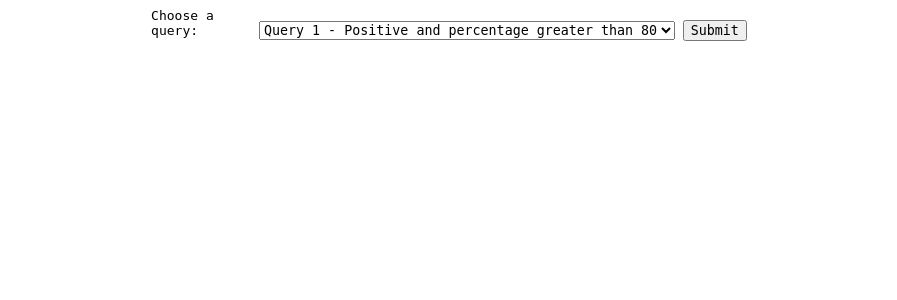
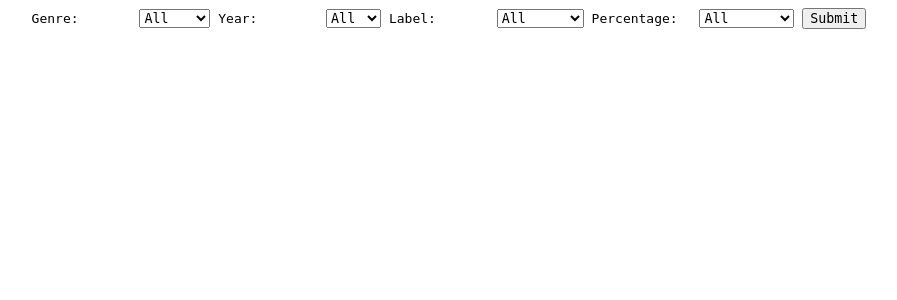
Before and after one commit to ArijeetC/texttech, a Flask app: page / in a window 1280 px wide. Shown: the top 300 px of the page, without its empty margins (191-1088 px from the left). Run offline with Flask 2, Linux system fonts and the light colour scheme.

Commit message:
Updated index.html

```diff
--- a/templates/index.html
+++ b/templates/index.html
@@ -36,39 +36,35 @@
 </head>
 <body>
     <div class="inputs">
-        <div class="block">
+        <!-- <div class="block">
             <label for="query">Choose a query:</label>
             <select id="query">
-                <option value="q1">Query 1 - Positive and percentage greater than 80</option>
-                <option value="q2">Query 2 - Negative and percentage greater than 80</option>
-                <option value="q3">Query 3 - </option>
-                <option value="q4">Query 4 - </option>
-                <option value="q5">Query 5 - </option>
-                <option value="q6">Query 6 - </option>
-                <option value="q7">Query 7 - </option>
-                <option value="q8">Query 8 - </option>
-                <option value="q9">Query 9 - </option>
-                <option value="q10">Query 10 - </option>
-                <option value="q11">Query 11 - </option>
-                <option value="q12">Query 12 - </option>
-                <option value="q13">Query 13 - </option>
-                <option value="q14">Query 14 - </option>
-                <option value="q15">Query 15 - </option>
-                <option value="q16">Query 16 - </option>
-                <option value="q17">Query 17 - </option>
-                <option value="q18">Query 18 - </option>
-                <option value="q19">Query 19 - </option>
-                <option value="q20">Query 20 - </option>
-                <option value="q21">Query 21 - </option>
-                <option value="q22">Query 22 - </option>
-                <option value="q23">Query 23 - </option>
-                <option value="q24">Query 24 - </option>
-                <option value="q25">Query 25 - </option>
-                <option value="q26">Query 26 - </option>
-                <option value="q27">Query 27 - </option>
-                <option value="q28">Query 28 - </option>
                 <option value="q29">Query 29 - Word count of positive reviews</option>
                 <option value="q30">Query 30 - Word count of negative reviews</option>
+            </select> -->
+            <label for="genre">Genre:</label>
+            <select id="genre">
+                <option value="all">All</option>
+                <option value="war">War</option>
+                <option value="sport">Sports</option>
+            </select>
+            <label for="year">Year:</label>
+            <select id="year">
+                <option value="all">All</option>
+                <option value="2020">2020</option>
+                <option value="2019">2019</option>
+            </select>
+            <label for="label">Label:</label>
+            <select id="label">
+                <option value="all">All</option>
+                <option value="pos">Positive</option>
+                <option value="neg">Negative</option>
+            </select>
+            <label for="perc">Percentage:</label>
+            <select id="perc">
+                <option value="all">All</option>
+                <option value="80">Above 80%</option>
+                <option value="60">Above 60%</option>
             </select>
             <button id="submitButton"  type="button">Submit</button>
         </div>
@@ -95,137 +91,25 @@
             var query = $("#query").val();
             var xml_filename;
             var xsl_filename;
-            switch(query) {
-                case "q1":
-                        xml_filename = "pos_movs.xml";
-                        xsl_filename = "q1_pos_80.xsl";
-                        break;
-                case "q2":
-                        xml_filename = "neg_movs.xml";
-                        xsl_filename = "q2_neg_80.xsl";
-                        break;
-                case "q3":
-                        xml_filename = "pos_movs.xml";
-                        xsl_filename = "q3_y20_top10_pos.xsl";
-                        break;
-                case "q4":
-                        xml_filename = "neg_movs.xml";
-                        xsl_filename = "q4_y20_top10_neg.xsl";
-                        break;
-                case "q5":
-                        xml_filename = "pos_movs.xml";
-                        xsl_filename = "q5_y19_top10_pos.xsl";
-                        break;
-                case "q6":
-                        xml_filename = "neg_movs.xml";
-                        xsl_filename = "q6_y19_top10_neg.xsl";
-                        break;
-                case "q7":
-                        xml_filename = "pos_movs.xml";
-                        xsl_filename = "q7_y18_top10_pos.xsl";
-                        break;
-                case "q8":
-                        xml_filename = "neg_movs.xml";
-                        xsl_filename = "q8_y18_top10_neg.xsl";
-                        break;
-                case "q9":
-                        xml_filename = "pos_movs.xml";
-                        xsl_filename = "q9_y17_top10_pos.xsl";
-                        break;
-                case "q10":
-                        xml_filename = "neg_movs.xml";
-                        xsl_filename = "q10_y17_top10_neg.xsl";
-                        break;
-                case "q11":
-                        xml_filename = "pos_movs.xml";
-                        xsl_filename = "q11_y16_top10_pos.xsl";
-                        break;
-                case "q12":
-                        xml_filename = "neg_movs.xml";
-                        xsl_filename = "q12_y16_top10_neg.xsl";
-                        break;
-                case "q13":
-                        xml_filename = "pos_movs.xml";
-                        xsl_filename = "q13_y15_top10_pos.xsl";
-                        break;
-                case "q14":
-                        xml_filename = "neg_movs.xml";
-                        xsl_filename = "q14_y15_top10_neg.xsl";
-                        break;
-                case "q15":
-                        xml_filename = "pos_movs.xml";
-                        xsl_filename = "q15_romantic_pos.xsl";
-                        break;
-                case "q16":
-                        xml_filename = "neg_movs.xml";
-                        xsl_filename = "q16_romatic_neg.xsl";
-                        break;
-                case "q17":
-                        xml_filename = "pos_movs.xml";
-                        xsl_filename = "q17_action_pos.xsl";
-                        break;
-                case "q18":
-                        xml_filename = "neg_movs.xml";
-                        xsl_filename = "q18_action_neg.xsl";
-                        break;
-                case "q19":
-                        xml_filename = "pos_movs.xml";
-                        xsl_filename = "q19_sci_pos.xsl";
-                        break;
-                case "q20":
-                        xml_filename = "neg_movs.xml";
-                        xsl_filename = "q20_sci_neg.xsl";
-                        break;
-                case "q21":
-                        xml_filename = "pos_movs.xml";
-                        xsl_filename = "q21_thriller_pos.xsl";
-                        break;
-                case "q22":
-                        xml_filename = "neg_movs.xml";
-                        xsl_filename = "q22_thriller_neg.xsl";
-                        break;
-                case "q23":
-                        xml_filename = "pos_movs.xml";
-                        xsl_filename = "q23_drama_pos.xsl";
-                        break;
-                case "q24":
-                        xml_filename = "neg_movs.xml";
-                        xsl_filename = "q24_drama_neg.xsl";
-                        break;
-                case "q25":
-                        xml_filename = "pos_movs.xml";
-                        xsl_filename = "q25_animation_pos.xsl";
-                        break;
-                case "q26":
-                        xml_filename = "neg_movs.xml";
-                        xsl_filename = "q26_animation_neg.xsl";
-                        break;
-                case "q27":
-                        xml_filename = "pos_movs.xml";
-                        xsl_filename = "q27_comedy_pos.xsl";
-                        break;
-                case "q28":
-                        xml_filename = "neg_movs.xml";
-                        xsl_filename = "q28_comedy_neg.xsl";
-                        break;
-                case "q29":
-                        xml_filename = "wordcount_pos.xml";
-                        xsl_filename = "q_count.xsl";
-                        break;
-                case "q30":
-                        xml_filename = "wordcount_neg.xml";
-                        xsl_filename = "q_count.xsl";
-                        break;
-            }
+
+            var genre = $("#genre").val()
+            var year = $("#year").val()
+            var label = $("#label").val()
+            var perc = $("#perc").val()
+
+            xml_filename = `${label}_movs.xml`
+            xsl_filename = `${genre}_${year}_${label}_${perc}.xsl`
+
+            console.log(xml_filename)
+            console.log(xsl_filename)
 
             xml = loadXMLDoc(xml_filename);
             xsl = loadXMLDoc(xsl_filename);
 
-            // code for Chrome, Firefox, Opera, etc.
+            // code for converting XSLT to HTML.
             xsltProcessor = new XSLTProcessor();
             xsltProcessor.importStylesheet(xsl);
             resultDocument = xsltProcessor.transformToFragment(xml, document);
-            // document.getElementById("result").appendChild(resultDocument);
             $(".results").html(resultDocument);
         });
     });
```
